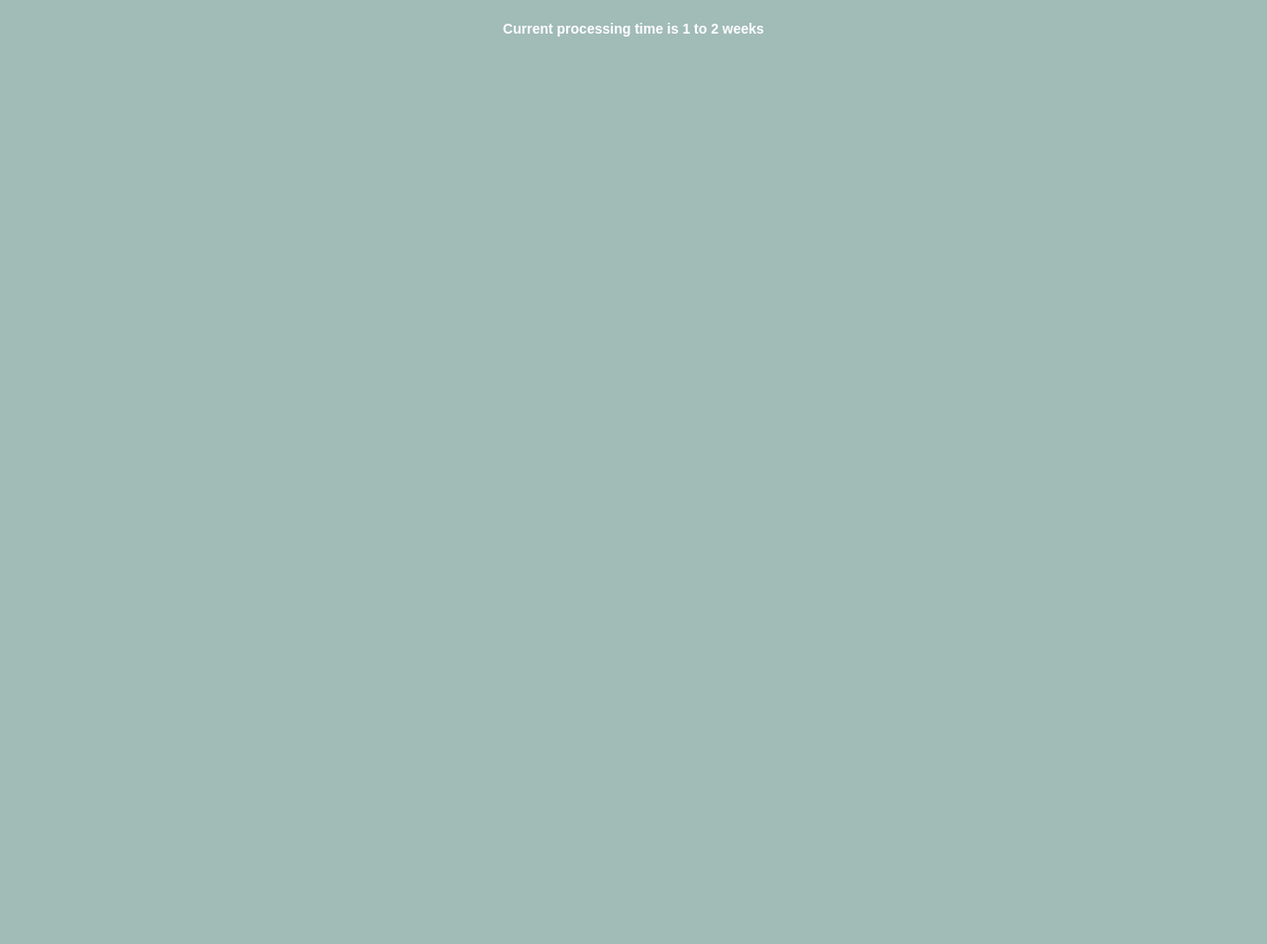
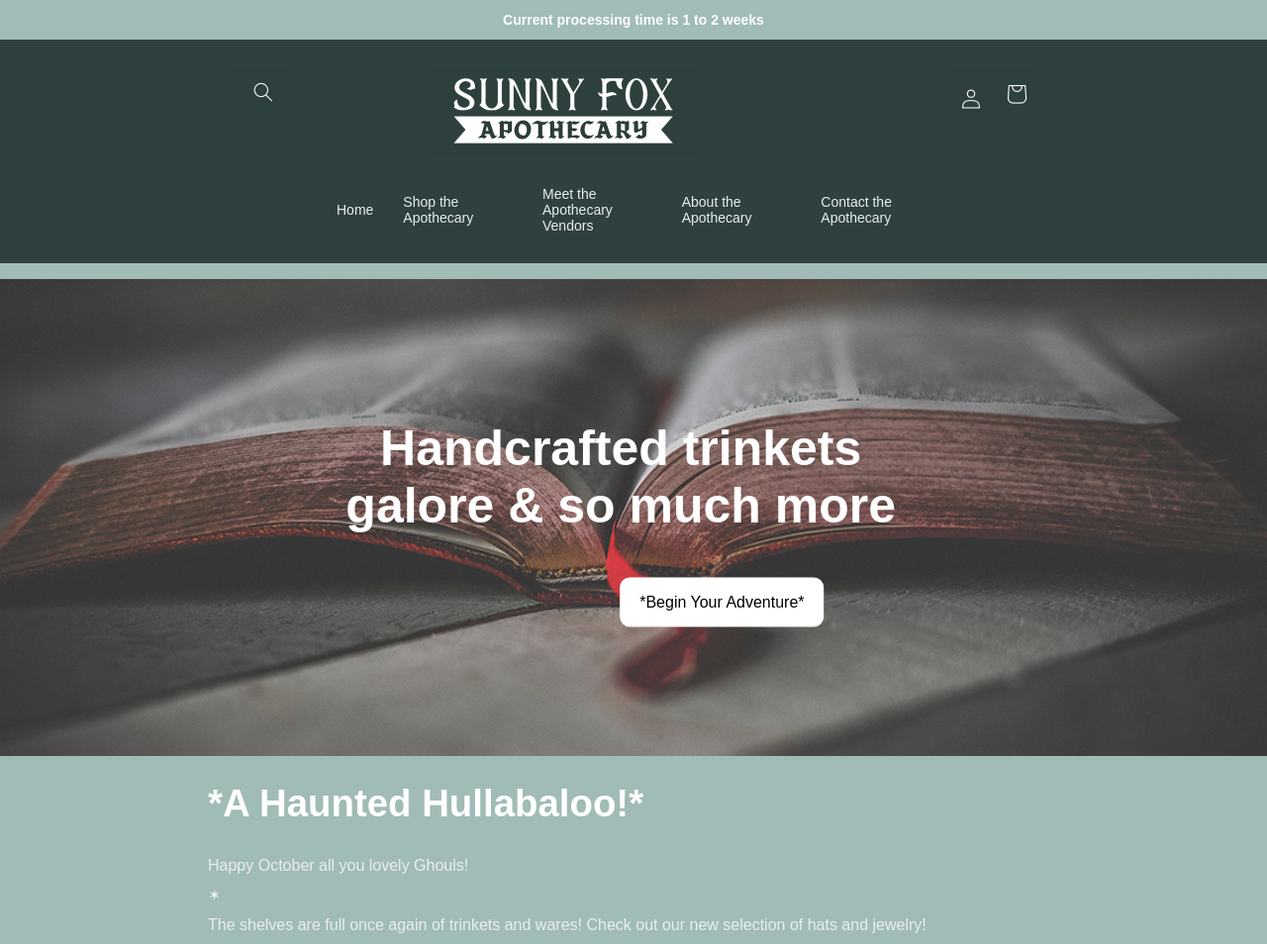
Before and after one commit to imjustkenna/sunnyfox-case-study, a plain HTML site: page index.html in a window 1280 px wide. Shown: the top 954 px of the page at 99% size. Before the commit the page ends 800 px from the top, so only its background shows below. Drawn offline with Linux system fonts and the light colour scheme; a web font is replaced by a local one.

Commit message:
First content half

```diff
--- a/css/main.css
+++ b/css/main.css
@@ -44,14 +44,15 @@ p {
 img {
     max-width: 100%;
     display: block;
+    margin: 0;
 }
 
 header {
-    background-color: #2e413e;
     padding-top: 30px;
     padding-left: 30px;
     padding-right: 30px;
-    padding-bottom: 10px;
+    margin: 0;
+    background-color: #2e413e;
 }
 
 a {
@@ -77,9 +78,13 @@ a:hover {
     overflow-x: auto;
 }
 
+.left-title {
+    text-align: left;
+    margin-left: 210px;
+}
+
 .hauntedp {
-    margin-left: 300px;
-    margin-right: 300px;
+    margin-left: 210px;
     margin-top: 0;
     margin-bottom: 0;
 }
@@ -89,6 +94,7 @@ a:hover {
     font-weight: bold;
     color:  #fff;
     text-align: center;
+    margin: 5px;
 }
 /** Navigation */
 .nav-image {
@@ -96,12 +102,12 @@ a:hover {
     grid-template-columns: 1fr repeat(4, auto);
     align-content: center;
     justify-content: center;
-    margin-left: 100px;
-    margin-right: 100px;
+    padding-left: 200px;
+    padding-right: 200px;
 }
 
 .logo {
-    margin-right: 250px;
+    padding-right: 250px;
 }
 
 .header-navbar {
@@ -112,8 +118,10 @@ a:hover {
     grid-gap: 30px;
     margin-left: 100px;
     margin-right: 100px;
-    padding-right: 100px;
-    padding-left: 200px;
+    padding-right: 210px;
+    padding-left: 210px;
+    padding-bottom: 30px;
+    padding-top: 30px;
     list-style: none;
     font-size: 14px;
     position: relative;
@@ -152,6 +160,11 @@ a:hover {
     display: block;
 }
 /** First Image */
+.header-image {
+    width: 1800px;
+    margin: 0;
+}
+
 .image-header {
     font-size: 50px;
     position: absolute;
@@ -160,7 +173,8 @@ a:hover {
     text-align: center;
     padding: 50px;
     padding-top: 100px;
-    padding-right: 400px;
+    padding-right: 360px;
+    padding-left: 260px;
 }
 .image-button {
     position: absolute;
@@ -172,7 +186,7 @@ a:hover {
     padding-left: 20px;
     padding-right: 20px;
     margin-top: 300px;
-    margin-left: 400px;
+    margin-left: 600px;
 }
 
 .image-button:hover {
@@ -186,6 +200,7 @@ a:hover {
     flex: 1;
     max-width: 1200px;
     padding: 0;
+    margin-left: 200px;
     margin-bottom: 10px;
     text-align: left;
 }
--- a/index.html
+++ b/index.html
@@ -10,10 +10,93 @@
         <link href="https://fonts.googleapis.com/css2?family=Asul:wght@400;700&family=Caveat&family=Lato&family=Lora&display=swap" rel="stylesheet">
     </head>
     <body>
-        <article class="component">
-            <div class="component-code">
-                <p class="announcement">Current processing time is 1 to 2 weeks</p>
+
+        <div class="component-code">
+            <p class="announcement">Current processing time is 1 to 2 weeks</p>
+        </div>
+
+        <div class="component-code">
+            <header>
+                <div class="nav-image">
+                    <a href="#!"><img srcset="components/img/search.png 2x" src="components/img/search.png" alt="search icon"></a>
+                    <a href="#!"><img class="logo" srcset="components/img/logo.png 2x" src="components/img/logo.png" alt="logo"></a>
+                    <a href="#!"><img srcset="components/img/profile.png 2x" src="components/img/profile.png" alt="profile icon"></a>
+                    <a href="#!"><img srcset="components/img/bag.png 2x" src="components/img/bag.png" alt="shopping bag icon"></a>
+                </div>
+
+                <div class="header-navbar">
+                    <a href="#!">Home</a>
+                    <div class="dropdown-1">
+                        <a href="#!">Shop the Apothecary</a>
+                            <ul class="dropdown">
+                                <li><a href="#!">Beasties</a></li>
+                                <li><a href="#!">Decor</a></li>
+                                <li><a href="#!">Jewelry</a></li>
+                                <li><a href="#!">Wearables</a></li>
+                                <li><a href="#!">Apothecary Partner: Wanderstar Studio</a></li>
+                                <li><a href="#!">Creator Collab: The Honeysword Collection</a></li>
+                            </ul>
+                    </div>
+                    <div class="dropdown-2">
+                        <a href="#!">Meet the Apothecary Vendors</a>
+                            <ul class="dropdown">
+                                <li><a href="#!">The Astronomer</a></li>
+                                <li><a href="#!">The Artificer</a></li>
+                                <li><a href="#!">The Fae</a></li>
+                                <li><a href="#!">The Mariner</a></li>
+                                <li><a href="#!">The Necromancer</a></li>
+                            </ul>
+                    </div>
+                    <div class="dropdown-3">
+                        <a href="#!">About the Apothecary</a>
+                            <ul class="dropdown">
+                                <li><a href="#!">About the Shop</a></li>
+                                <li><a href="#!">About the Maker</a></li>
+                                <li><a href="#!">Upcoming Events</a></li>
+                            </ul>
+                    </div>
+                    <a href="#!">Contact the Apothecary</a>
+                </div>
+            </header>
+        </div>
+
+        <div class="component-code">
+            <h1 class="image-header">Handcrafted trinkets galore & so much more</h1>
+            <p><a class="image-button" href="#!">*Begin Your Adventure*</a></p>
+            <img class="header-image" srcset="components/img/book.jpg"src="components/img/book.jpg" alt="book with dark background">
+        </div>
+
+        <div class="component-code">
+            <h1 class="left-title">*A Haunted Hullabaloo!*</h1>
+            <p class="hauntedp">Happy October all you lovely Ghouls!</p>
+            <p class="hauntedp">✶</p>
+            <p class="hauntedp">The shelves are full once again of trinkets and wares!
+                Check out our new selection of hats and jewelry!</p>
+        </div>
+
+        <div class="component-code-hatlistings">
+            <div class="individual-listing">
+                <img srcset="components/img/groupphoto.png 2x" src="components/img/groupphoto.png" alt="Three people wearing hats">
+                <p><a class="listing-title" href="#!">The Stained Halo Witch Hat</a></p>
+                <p class="cost">$350.00 USD</p>
             </div>
-        </article>
+            <div class="individual-listing">
+                <img srcset="components/img/starsigns.png 2x" src="components/img/starsigns.png" alt="Earrings of star signs">
+                    <p><a class="listing-title" href="#!">Fortune's Mystery</a></p>
+                <p class="cost">$25.00 USD</p>
+            </div>
+            <div class="individual-listing">
+                <img srcset="components/img/boneearring.png 2x" src="components/img/boneearring.png" alt="bone earrings">
+                    <p><a class="listing-title" href="#!">Grave Secrets Earring</a></p>
+                <p class="cost">$25.00 USD</p>
+            </div>
+            <div class="individual-listing">
+                <img srcset="components/img/handearring.png 2x" src="components/img/handearring.png" alt="earrings of hands">
+                    <p><a class="listing-title" href="#!">The Teller's Touch Earring</a></p>
+                <p class="cost">$35.00 USD</p>
+            </div>
+        </div>
+
+
     </body>
 </html>
```
